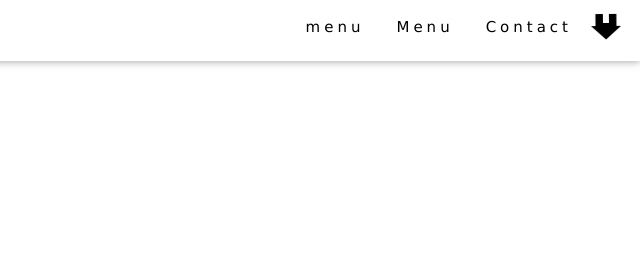
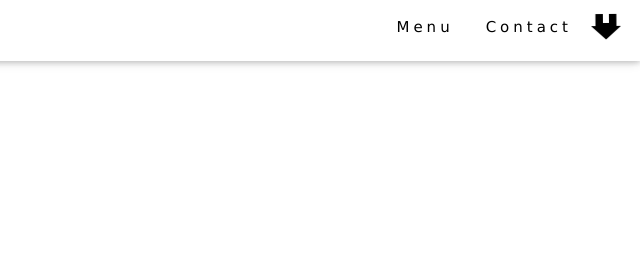
Before and after one commit to siriyakorn31/contact, a plain HTML site: page index.html in a window 1280 px wide. Shown: the top 253 px of the page, 640-1280 px from the left. Drawn offline with nearby package versions, Linux system fonts and the light colour scheme.

Commit message:
Update index.html

```diff
--- a/index.html
+++ b/index.html
@@ -31,8 +31,7 @@ body {font-size:16px;}
 
       <!-- Right-sided navbar links. Hide them on small screens -->
       <div class="w3-right w3-hide-small">
-        <a href="#menu" class="w3-bar-item w3-button">menu</a>
-        <a href="#menu" class="w3-bar-item w3-button">Menu</a>
+        <a href="https://siriyakorn31.github.io/about/" class="w3-bar-item w3-button">Menu</a>
         <a href="#contact" class="w3-bar-item w3-button">Contact</a>
         <i class="material-icons w3-spin w3-xxlarge">home</i>
 
```
